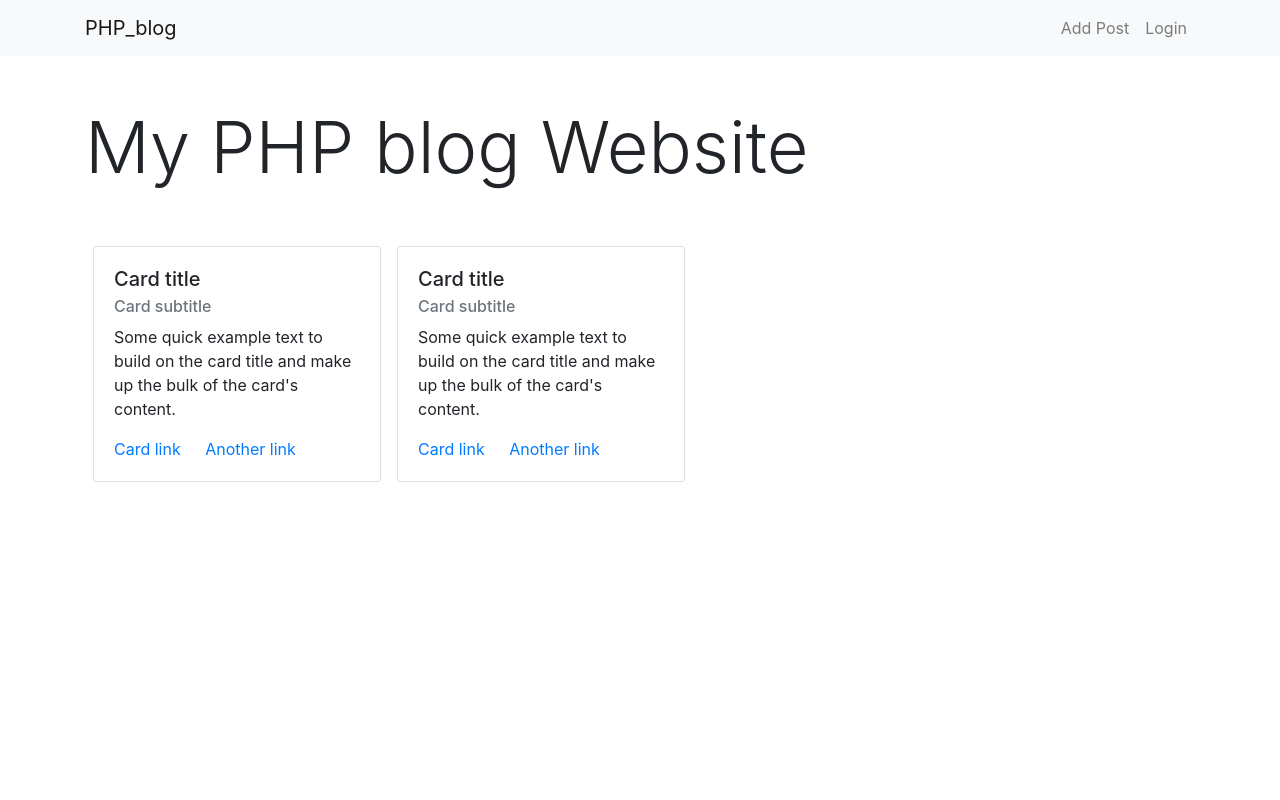
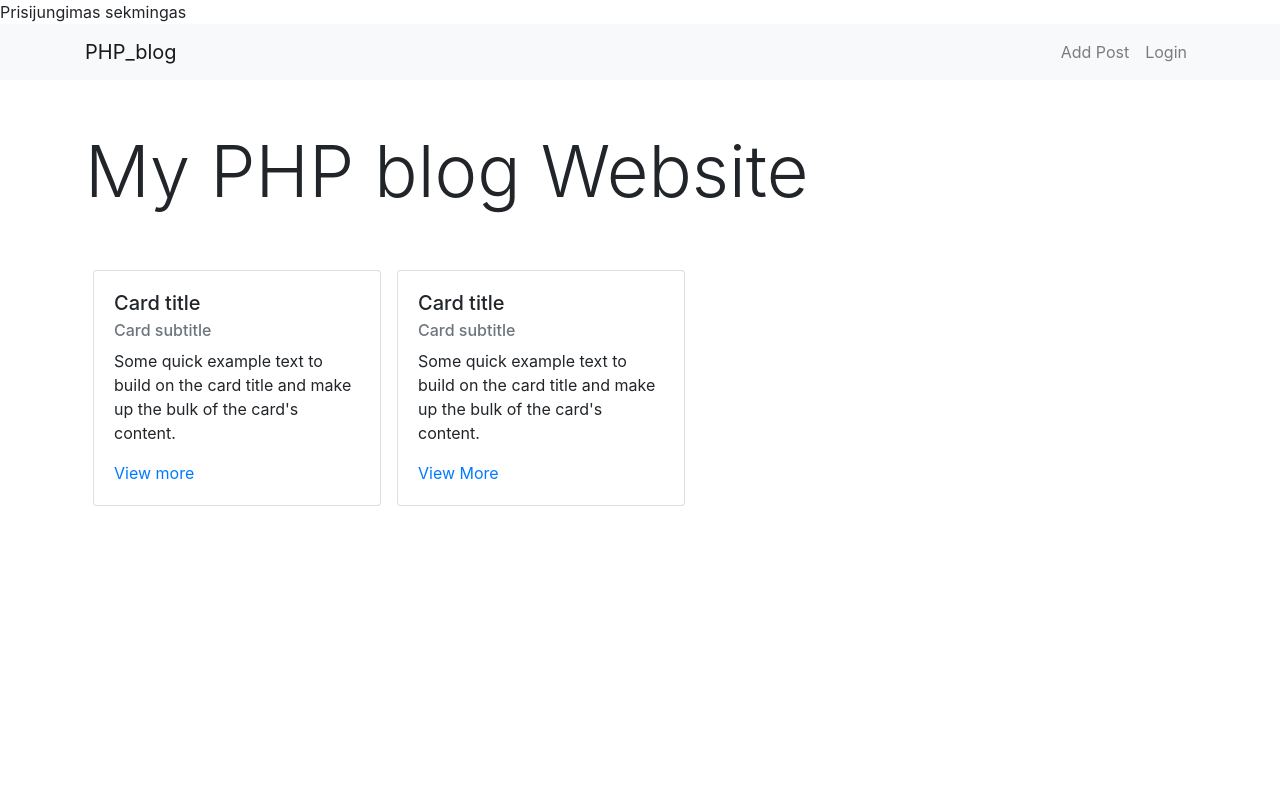
Before and after one commit to MariusCodeAcademy/FullStackLvl1Codeacademy2020, a PHP site: page /20Pask/PHP_blog/index.php in a window 1280 px wide. Run offline with PHP 8.4, Linux system fonts and the light colour scheme; some libraries are stand-ins or nearby versions.

Commit message:
Add files via upload

```diff
--- /dev/null
+++ b/20Pask/PHP_blog/class/DbClass.php
@@ -0,0 +1,29 @@
+<?php
+class Db
+{
+    // apsirasom kintamuosius
+    private $servername = 'localhost';
+    private $username = 'root';
+    private $password = '';
+    private $database = 'php_blog';
+    // esamam prisijungimui naudosim kintamaji conn
+    private $conn;
+
+    // metodas prisijungimui prie duomenu bazes
+    public function connectToDb()
+    {
+        $conn = new mysqli($this->servername, $this->username, $this->password, $this->database);
+
+        // patikrinti ar pavyko prisijungti
+        if($conn->connect_error) {
+            // yra kazkokia klaida
+            die('Connection failed: ' . $conn->connect_error . '<br>');
+        } else {
+            // prisijungimas sekmingas, klaidu nera
+            echo "Prisijungimas sekmingas";
+            // issaugom prisijungima i privatu kinatmaji
+            return $this->conn = $conn;
+        }
+    }
+
+}
--- a/20Pask/PHP_blog/index.php
+++ b/20Pask/PHP_blog/index.php
@@ -1,3 +1,16 @@
+<?php
+include_once './class/DbClass.php';
+
+// sukuriam klases objekta
+$db = new Db();
+
+// vygdom klases metoda prisijungti prie db
+$db->connectToDb();
+
+
+?>
+
+
 <!doctype html>
 <html lang="en">
 
@@ -42,8 +55,7 @@
                     <h5 class="card-title">Card title</h5>
                     <h6 class="card-subtitle mb-2 text-muted">Card subtitle</h6>
                     <p class="card-text">Some quick example text to build on the card title and make up the bulk of the card's content.</p>
-                    <a href="#" class="card-link">Card link</a>
-                    <a href="#" class="card-link">Another link</a>
+                    <a href="#" class="card-link">View more</a>
                 </div>
             </div>
 
@@ -52,8 +64,7 @@
                     <h5 class="card-title">Card title</h5>
                     <h6 class="card-subtitle mb-2 text-muted">Card subtitle</h6>
                     <p class="card-text">Some quick example text to build on the card title and make up the bulk of the card's content.</p>
-                    <a href="#" class="card-link">Card link</a>
-                    <a href="#" class="card-link">Another link</a>
+                    <a href="#" class="card-link">View More</a>
                 </div>
             </div>
 
```
Also changed, not shown: 20Pask/PHP_blog/todo.txt (added, +11 -0 lines).
